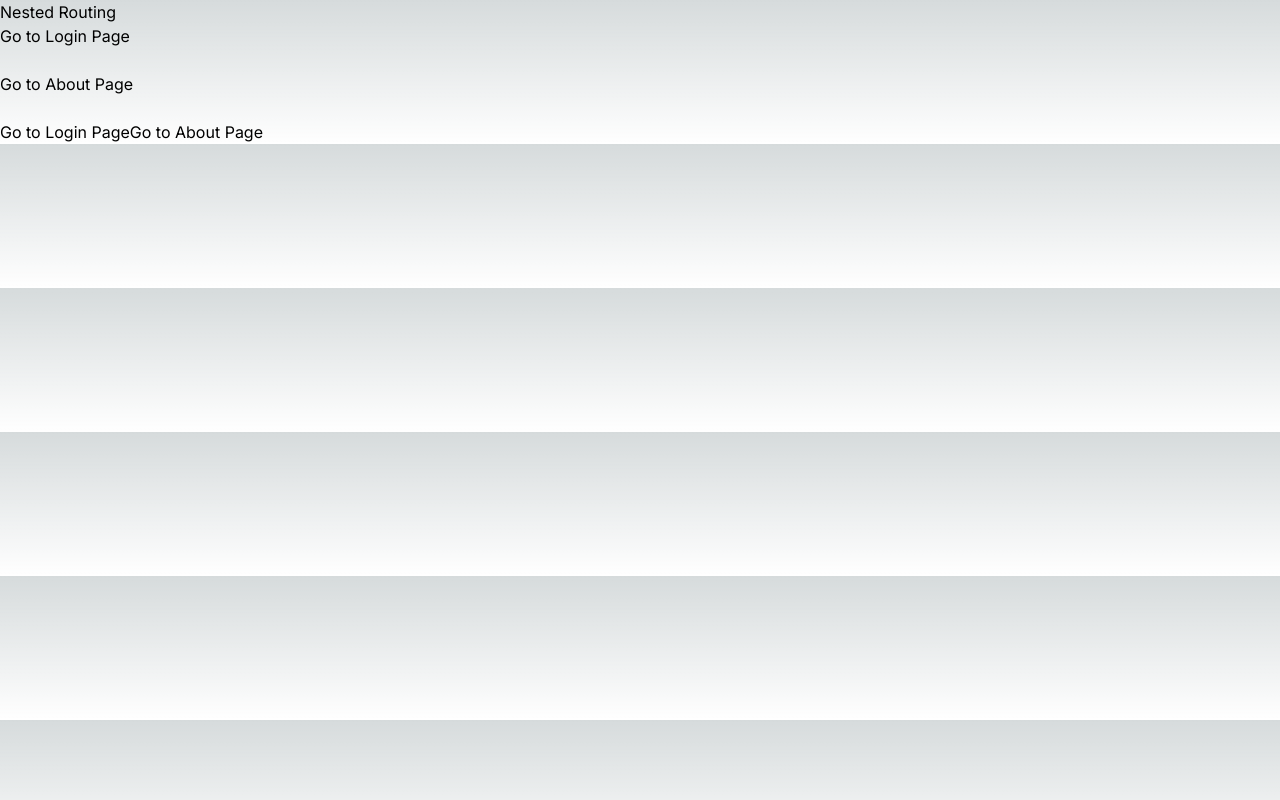
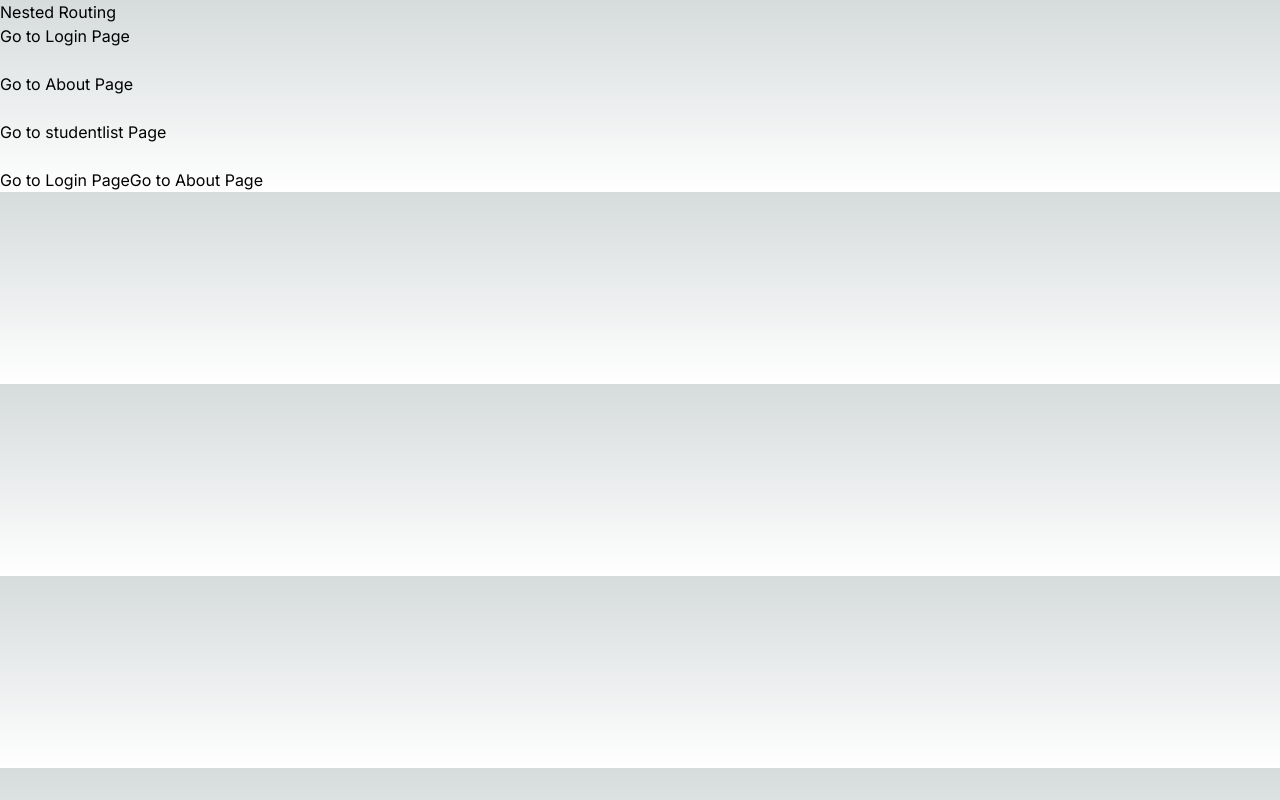
Before and after one commit to Alla-ud-din/Next-Js-youtube, a Next.js app: page / in a window 1280 px wide. Built offline with nearby package versions, Linux system fonts and the light colour scheme.

Commit message:
adding studentlist link

```diff
--- a/src/app/page.tsx
+++ b/src/app/page.tsx
@@ -17,6 +17,9 @@ export default function Home() {
      <Link href="/about" >Go to About Page</Link>
      <br />
      <br />
+     <Link href="/studentlist" >Go to studentlist Page</Link>
+     <br />
+     <br />
      <button onClick={()=>navigate("/login")} >Go to Login Page</button>
      <button onClick={()=>navigate("/about")} >Go to About Page</button>
     </main>
```
